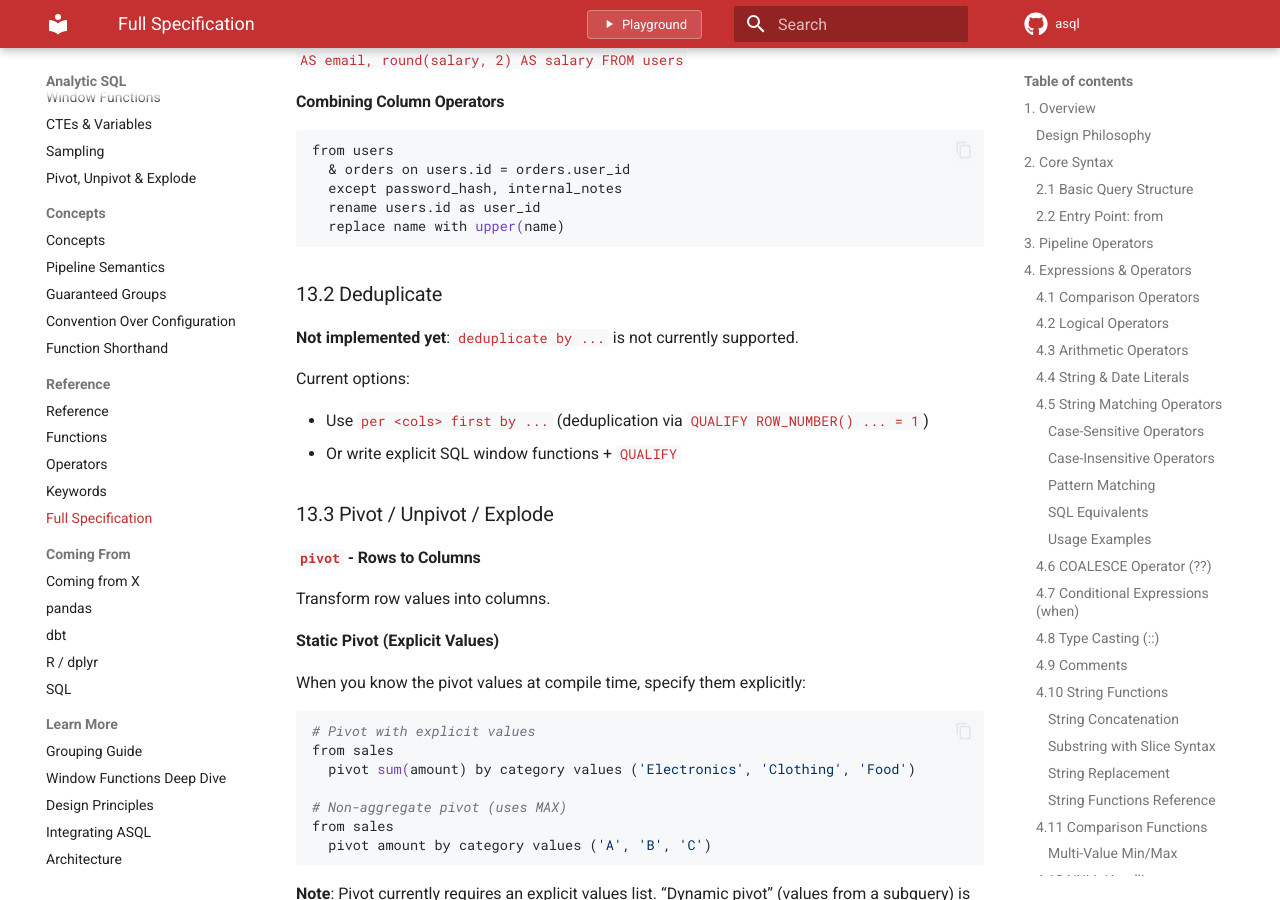
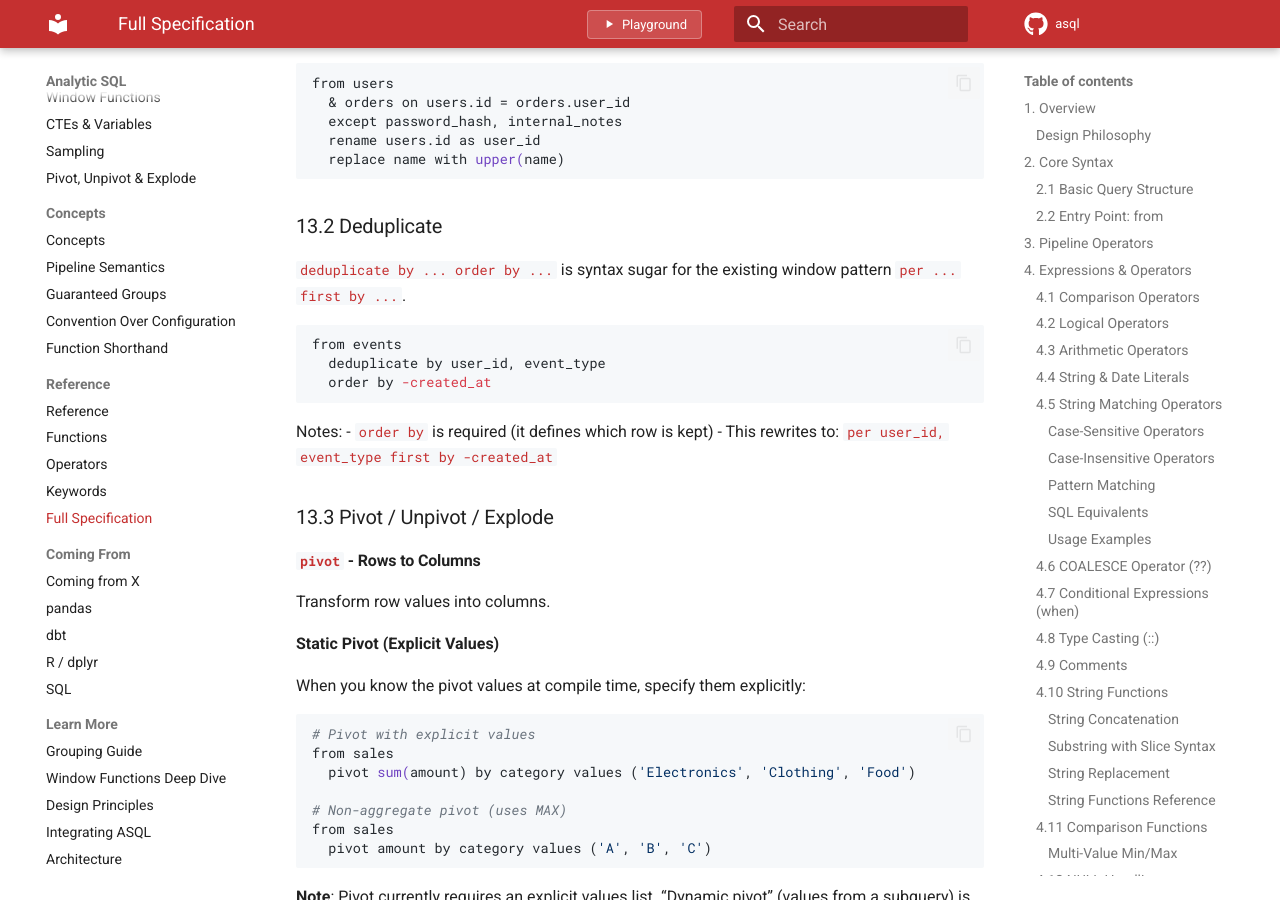
Before and after one commit to davefowler/asql, an MkDocs documentation site: the page built from docs/spec.md, in a window 1280 px wide and 900 px high, scrolled down 36799 px. Built offline with MkDocs 1.6.1 and Material for MkDocs 9.7.7, drawn with Linux system fonts in a browser that asks for light colours; nearby versions of some CDN libraries; comment, search, counter and statistics services are not loaded; some of the changed text lies outside the part shown.

Commit message:
docs: mark when/deduplicate as implemented

````diff
--- a/docs/spec.md
+++ b/docs/spec.md
@@ -275,8 +275,6 @@
 
 ASQL uses `when` for conditional expressions, replacing SQL's verbose `CASE` statement with cleaner, more natural syntax.
 
-**Not implemented yet**: `when` is not currently supported by the forward compiler. For now, use SQL `CASE WHEN ... THEN ... ELSE ... END` directly in ASQL expressions.
-
 **Basic syntax with `is` for equality:**
 ```asql
 from users
@@ -1680,12 +1678,17 @@
 
 ### 13.2 Deduplicate
 
-**Not implemented yet**: `deduplicate by ...` is not currently supported.
-
-Current options:
-
-- Use `per <cols> first by ...` (deduplication via `QUALIFY ROW_NUMBER() ... = 1`)
-- Or write explicit SQL window functions + `QUALIFY`
+`deduplicate by ... order by ...` is syntax sugar for the existing window pattern `per ... first by ...`.
+
+```asql
+from events
+  deduplicate by user_id, event_type
+  order by -created_at
+```
+
+Notes:
+- `order by` is required (it defines which row is kept)
+- This rewrites to: `per user_id, event_type first by -created_at`
 
 ### 13.3 Pivot / Unpivot / Explode
 
````
Also changed, not shown: other parts of docs/spec.md (+1 -1 lines), docs/spec_future.md (+1 -1 lines).
